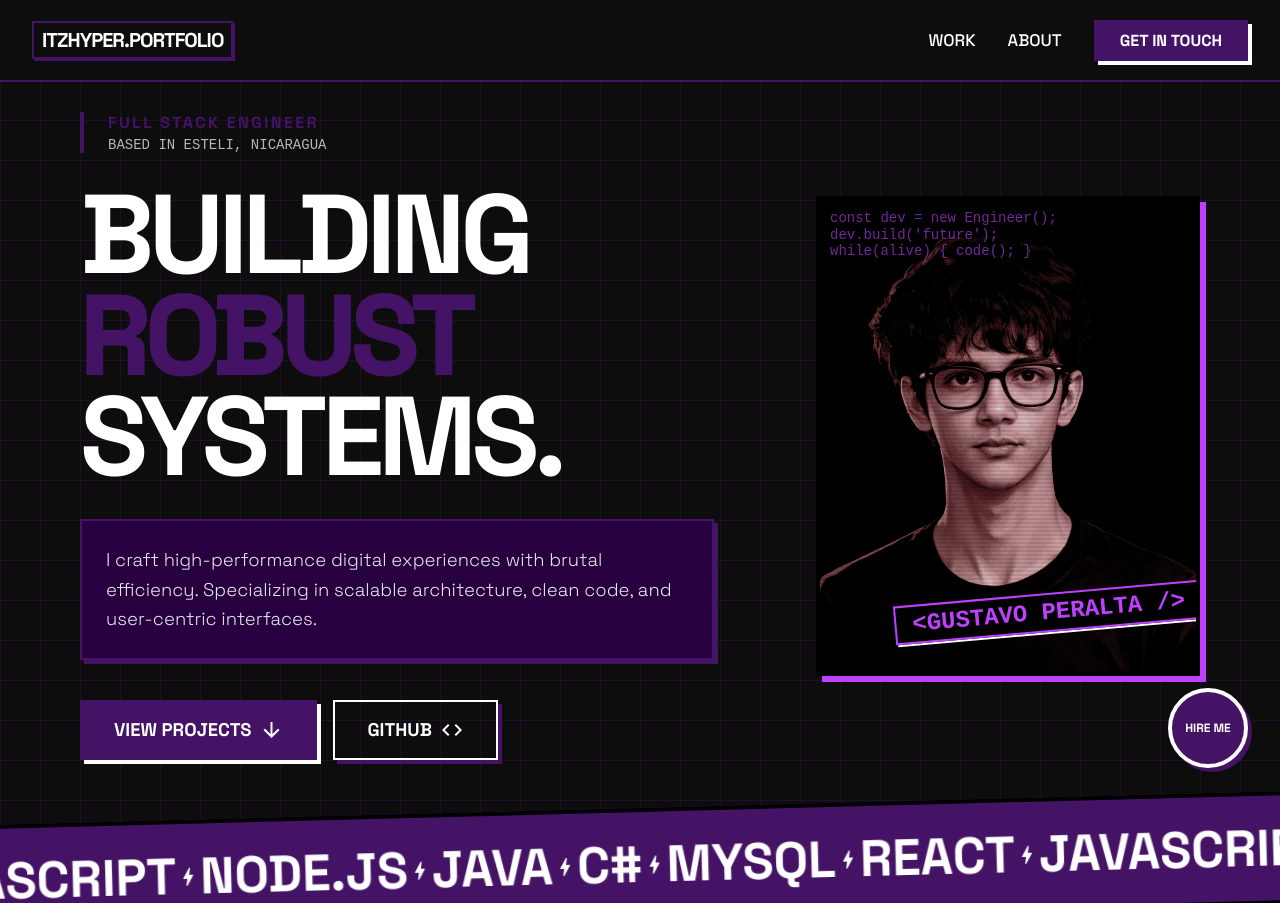
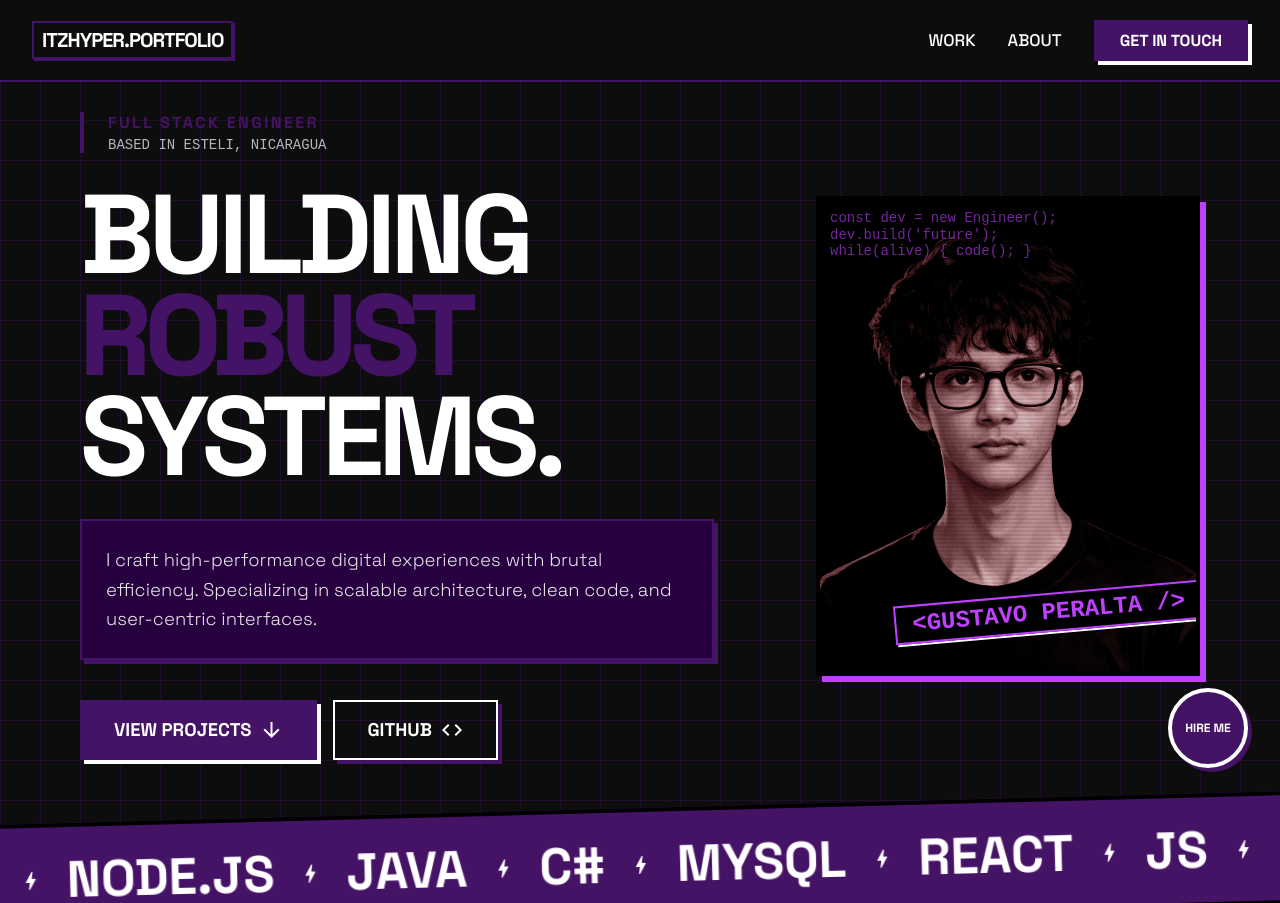
Before and after one commit to xItzHypeR/portfolio, a React (Vite) app: page / in a window 1280 px wide. Shown: the top 903 px of the page. Built offline with nearby package versions, Linux system fonts and the light colour scheme.

Commit message:
style: add margin between techs

```diff
--- a/src/components/Marquee/Marquee.jsx
+++ b/src/components/Marquee/Marquee.jsx
@@ -1,6 +1,6 @@
 import styles from './Marquee.module.css';
 
-const techs = ['React', 'Javascript', 'Node.js', 'Java', 'C#', 'MySQL'];
+const techs = ['React', 'JS', 'Node.js', 'Java', 'C#', 'MySQL'];
 
 function Track() {
     return (
@@ -8,7 +8,8 @@ function Track() {
             {techs.map((t, i) => (
                 <span key={i} className={styles.item}>
                     {t}
-                    <span className="material-icons">bolt</span>
+                    <span className={`material-icons ${styles.icon}`}>bolt</span>
+
                 </span>
             ))}
         </span>
--- a/src/components/Marquee/Marquee.module.css
+++ b/src/components/Marquee/Marquee.module.css
@@ -33,7 +33,7 @@
     text-transform: uppercase;
 }
 
-.item .material-icons {
-    font-size: 1.75rem;
-    margin: 0 1rem;
+.icon {
+    color: #ffffff;
+    margin: 0 1.5rem;
 }
```
